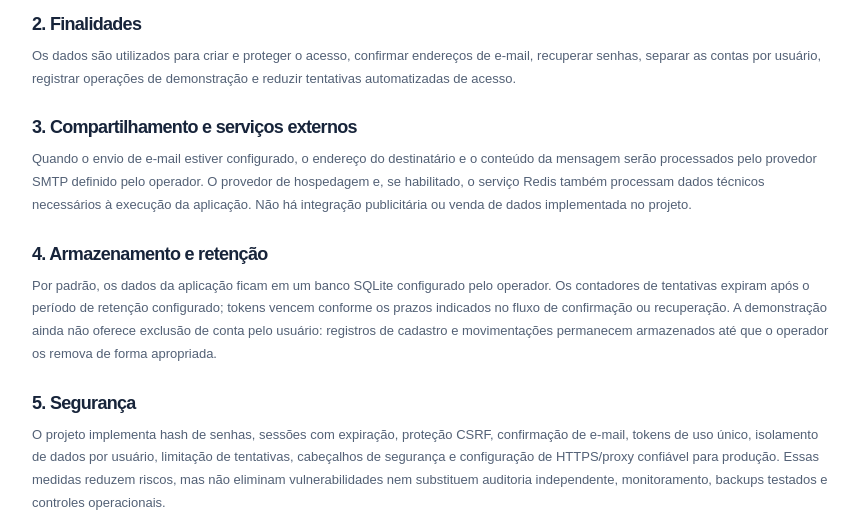
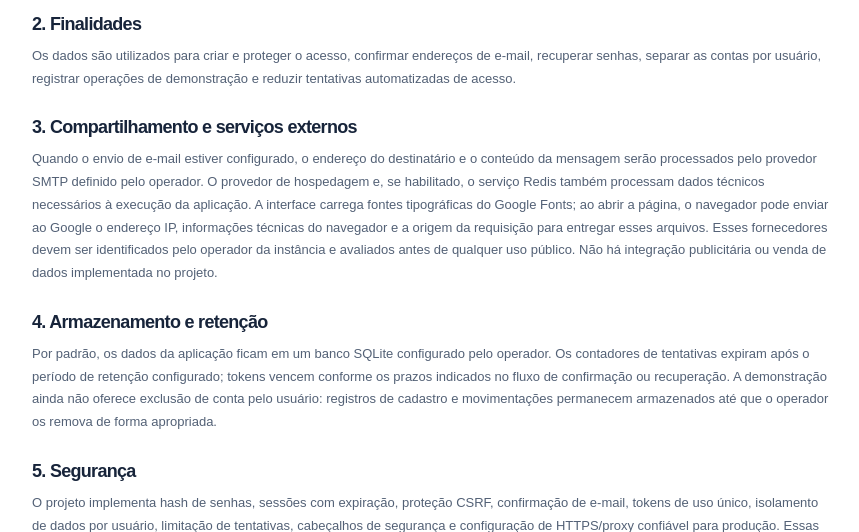
Before and after one commit to lucasmportela/Conta-Plus-Sistema-de-Contas-Bancarias, a Flask app: page /privacidade in a window 1280 px wide. Shown: the part 590-1122 px from the top of the page, without its empty margins (207-1066 px from the left). Run offline with Flask 3, Linux system fonts and the light colour scheme.

Commit message:
docs: informa uso de Google Fonts na privacidade

```diff
--- a/templates/privacy.html
+++ b/templates/privacy.html
@@ -31,7 +31,7 @@
       <p>Os dados são utilizados para criar e proteger o acesso, confirmar endereços de e-mail, recuperar senhas, separar as contas por usuário, registrar operações de demonstração e reduzir tentativas automatizadas de acesso.</p>
 
       <h2>3. Compartilhamento e serviços externos</h2>
-      <p>Quando o envio de e-mail estiver configurado, o endereço do destinatário e o conteúdo da mensagem serão processados pelo provedor SMTP definido pelo operador. O provedor de hospedagem e, se habilitado, o serviço Redis também processam dados técnicos necessários à execução da aplicação. Não há integração publicitária ou venda de dados implementada no projeto.</p>
+      <p>Quando o envio de e-mail estiver configurado, o endereço do destinatário e o conteúdo da mensagem serão processados pelo provedor SMTP definido pelo operador. O provedor de hospedagem e, se habilitado, o serviço Redis também processam dados técnicos necessários à execução da aplicação. A interface carrega fontes tipográficas do Google Fonts; ao abrir a página, o navegador pode enviar ao Google o endereço IP, informações técnicas do navegador e a origem da requisição para entregar esses arquivos. Esses fornecedores devem ser identificados pelo operador da instância e avaliados antes de qualquer uso público. Não há integração publicitária ou venda de dados implementada no projeto.</p>
 
       <h2>4. Armazenamento e retenção</h2>
       <p>Por padrão, os dados da aplicação ficam em um banco SQLite configurado pelo operador. Os contadores de tentativas expiram após o período de retenção configurado; tokens vencem conforme os prazos indicados no fluxo de confirmação ou recuperação. A demonstração ainda não oferece exclusão de conta pelo usuário: registros de cadastro e movimentações permanecem armazenados até que o operador os remova de forma apropriada.</p>
```
